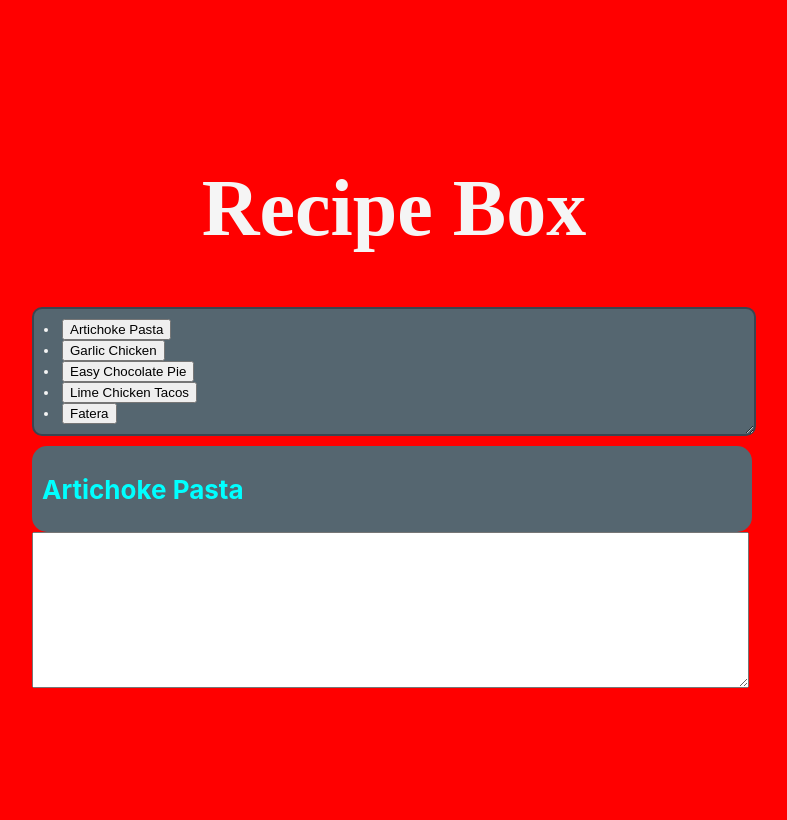
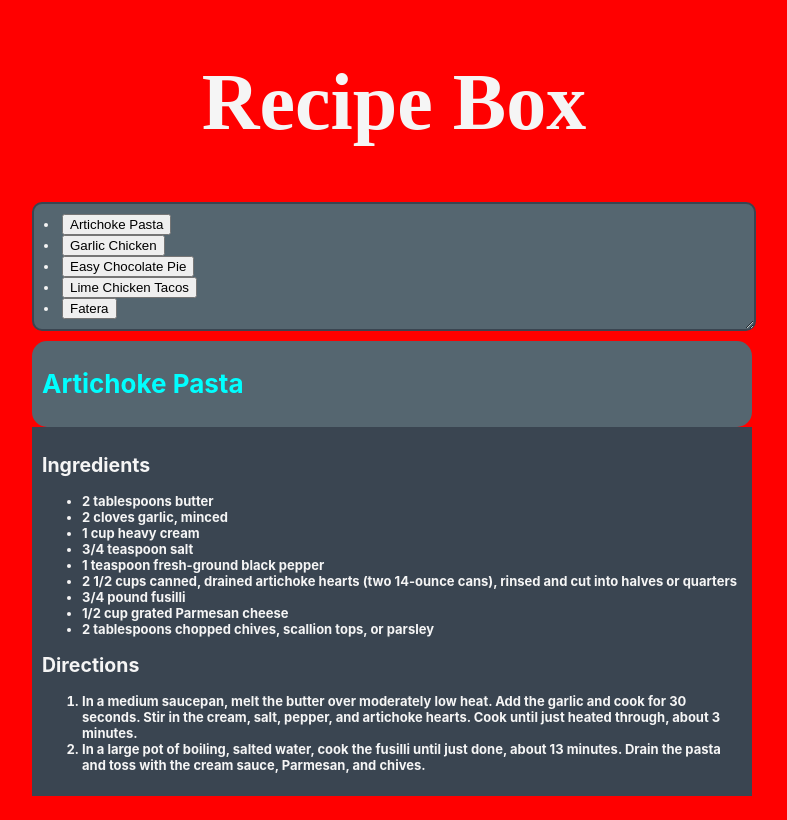
Before and after one commit to aliveevie/P2P_video_chat, a React (Create React App) app: page / in a window 1280 px wide. Shown: the whole page, without its empty margins (246-1033 px from the left). Built offline with nearby package versions, Linux system fonts and the light colour scheme.

Commit message:
fix/add modified files

```diff
--- a/package.json
+++ b/package.json
@@ -8,6 +8,7 @@
     "@testing-library/user-event": "^13.5.0",
     "react": "^18.2.0",
     "react-dom": "^18.2.0",
+    "react-quill": "^2.0.0",
     "react-scripts": "5.0.1",
     "sass": "^1.64.2",
     "web-vitals": "^2.1.4"
--- a/src/App.css
+++ b/src/App.css
@@ -14,12 +14,10 @@ body {
 
 .container{
   width: 100%; /* Adjust the width as needed */
-
   resize: vertical;
   color: whitesmoke;
   font-weight: bold;
   font-size: 13px;
-
 }
 
 .header{
@@ -55,3 +53,10 @@ body {
     padding: 10px;
     border-radius: 15px;
 }
+
+.contents{
+  background-color: #3a4551;
+  width: 700px;
+  height: fit-content;
+  padding: 10px;
+}
--- a/src/components/Recipe1.js
+++ b/src/components/Recipe1.js
@@ -1,6 +1,5 @@
 import { useState } from "react"
 import '../App.css';
-
 
 export default  function Recipes(){
 
@@ -11,11 +10,9 @@ export default  function Recipes(){
 
     const [header, setHeader] = useState(recipes[0]);
 
-    function handleButtonClick(recipe){
-        setHeader(recipe)
-    }
 
-    const [ingredients1, setIngredients1] = useState(['2 tablespoons butter',
+
+    const ingredients1 = ['2 tablespoons butter',
     '2 cloves garlic, minced',
     '1 cup heavy cream',
     '3/4 teaspoon salt',
@@ -24,11 +21,47 @@ export default  function Recipes(){
     '3/4 pound fusilli',
     '1/2 cup grated Parmesan cheese',
     '2 tablespoons chopped chives, scallion tops, or parsley'
-]);
+];
 
-    const [direction1, setDirection1] = useState(['In a medium saucepan, melt the butter over moderately low heat. Add the garlic and cook for 30 seconds. Stir in the cream, salt, pepper, and artichoke hearts. Cook until just heated through, about 3 minutes.',
+    const direction1 = ['In a medium saucepan, melt the butter over moderately low heat. Add the garlic and cook for 30 seconds. Stir in the cream, salt, pepper, and artichoke hearts. Cook until just heated through, about 3 minutes.',
     'In a large pot of boiling, salted water, cook the fusilli until just done, about 13 minutes. Drain the pasta and toss with the cream sauce, Parmesan, and chives.'
-]);
+];
+
+
+        const ingredientsHTML = ingredients1.map((ingredient, index) => (
+            `<li key=${index}>${ingredient}</li>`
+        )).join('');
+
+        const directionsHTML = direction1.map((step, index) => (
+            `<li key=${index}>${step}</li>`
+        )).join('');
+
+        const [content, setContent] = useState(`
+            <h2>Ingredients</h2>
+            <ul>${ingredientsHTML}</ul>
+            <h2>Directions</h2>
+            <ol>${directionsHTML}</ol>
+        `);
+
+    const ingredient2 = ['3 tablespoons butter',
+    '1 teaspoon seasoning salt',
+    '1 teaspoon onion powder',
+    '4 skinless, boneless chicken breast halves',
+    '2 teaspoons garlic powder']
+
+    const direction = [
+        'Melt butter in a large skillet over medium high heat.',
+        'Add chicken and sprinkle with garlic powder, seasoning salt and onion powder.',
+        'Saute about 10 to 15 minutes on each side, or until chicken is cooked through and juices run clear.'
+    ]
+
+
+    function handleButtonClick(recipe){
+        setHeader(recipe)
+        if(header==='Artichoke Pasta'){
+
+        }
+    }
 
     return (
         <div>
@@ -47,13 +80,8 @@ export default  function Recipes(){
         <div className="recipe-header" >
         <h1>{header}</h1>
         </div>
-        <div>
-            <textarea
-            rows={10}
-            cols={87}
-            >
+        <div className="contents"  dangerouslySetInnerHTML={{__html:content}} >
 
-            </textarea>
         </div>
         </div>
     )
```
Also changed, not shown: 1 other file (tests, documents, lock files or other folders).
